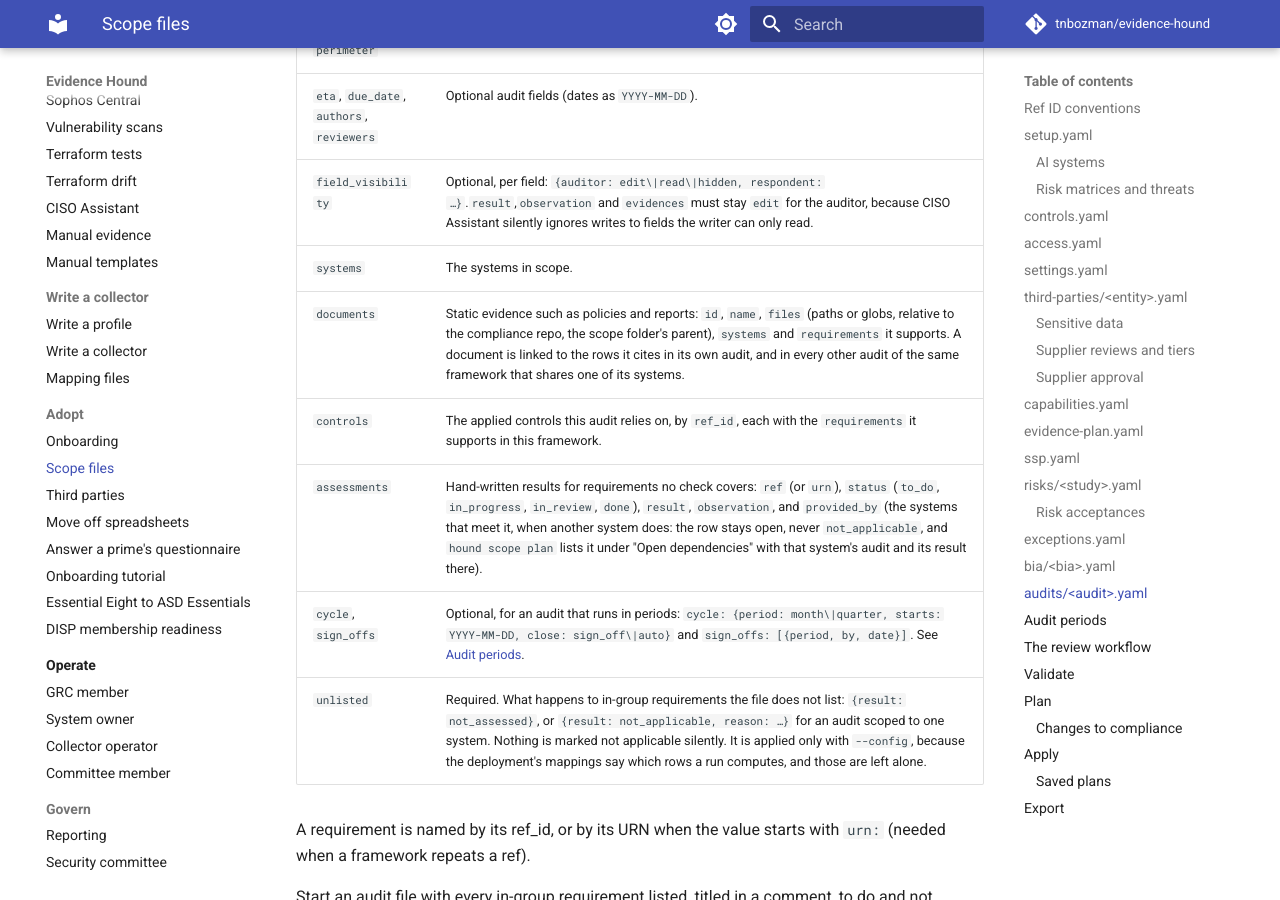
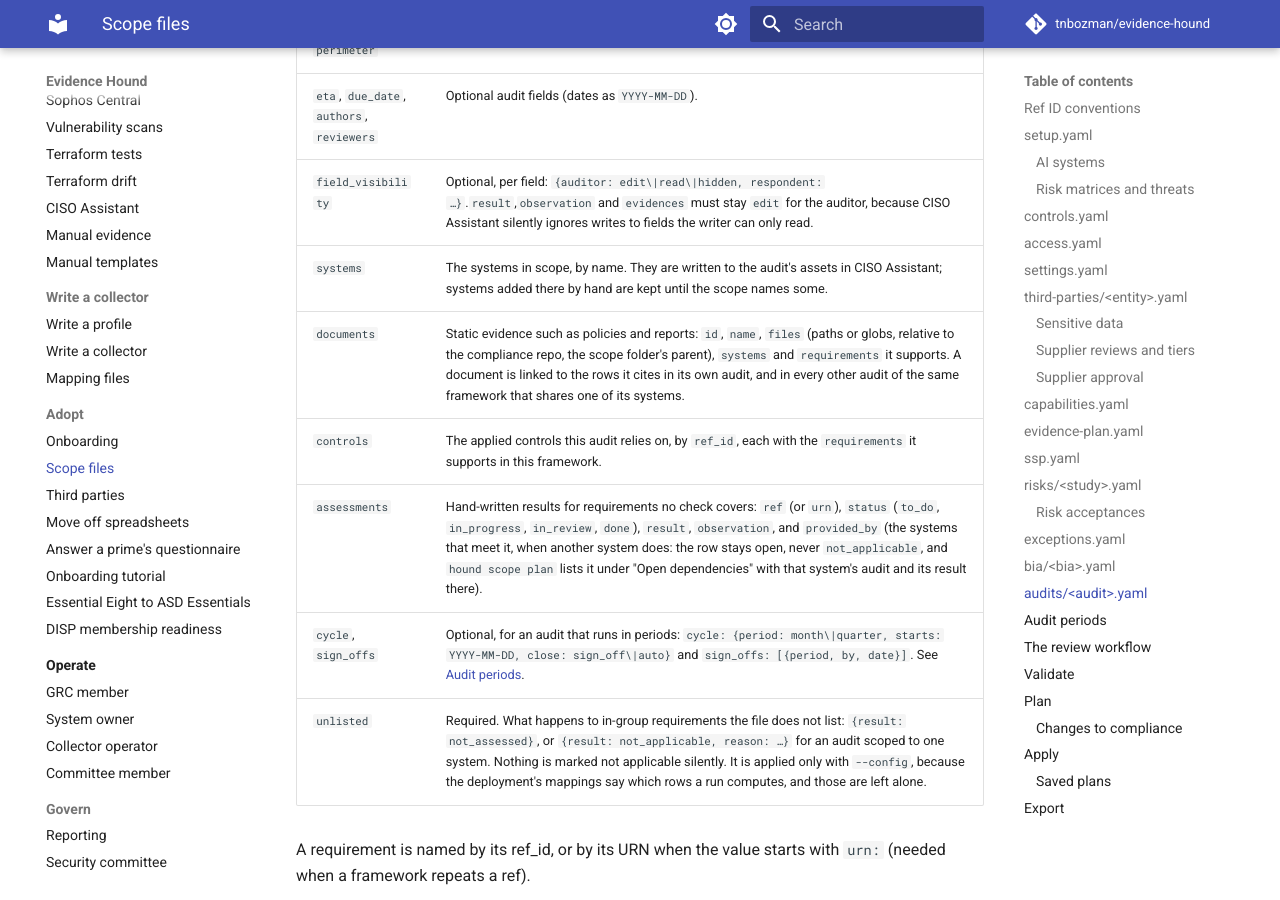
Before and after one commit to tnbozman/evidence-hound, an MkDocs documentation site: the page built from docs/scope.md, in a window 1280 px wide and 900 px high, scrolled down 17678 px. Built offline with MkDocs 1.6.1 and Material for MkDocs 9.7.7, drawn with Linux system fonts in a browser that asks for light colours; comment, search, counter and statistics services are not loaded.

Commit message:
docs(s15): audit systems in scope.md, and s15-D2 to s15-D5 under Discovered work
Co-Authored-By: Claude Opus 5.5 <noreply@anthropic.com>
Claude-Session: https://claude.ai/code/session_01QC7Mi88DCzDgw6LYwYAYhv

```diff
--- a/docs/scope.md
+++ b/docs/scope.md
@@ -501,7 +501,7 @@ as `EX-BIA-2026/Example 365/1d`.
 | `domain`, `perimeter` | Where the audit sits. |
 | `eta`, `due_date`, `authors`, `reviewers` | Optional audit fields (dates as `YYYY-MM-DD`). |
 | `field_visibility` | Optional, per field: `{auditor: edit\|read\|hidden, respondent: …}`.`result`,`observation` and `evidences` must stay `edit` for the auditor, because CISO Assistant silently ignores writes to fields the writer can only read. |
-| `systems` | The systems in scope. |
+| `systems` | The systems in scope, by name. They are written to the audit's assets in CISO Assistant; systems added there by hand are kept until the scope names some. |
 | `documents` | Static evidence such as policies and reports: `id`, `name`, `files` (paths or globs, relative to the compliance repo, the scope folder's parent), `systems` and `requirements` it supports. A document is linked to the rows it cites in its own audit, and in every other audit of the same framework that shares one of its systems. |
 | `controls` | The applied controls this audit relies on, by `ref_id`, each with the `requirements` it supports in this framework. |
 | `assessments` | Hand-written results for requirements no check covers: `ref` (or `urn`), `status` (`to_do`, `in_progress`, `in_review`, `done`), `result`, `observation`, and `provided_by` (the systems that meet it, when another system does: the row stays open, never `not_applicable`, and `hound scope plan` lists it under "Open dependencies" with that system's audit and its result there). |
```
Also changed, not shown: docs/sprints/s15-risk-threats-and-bia.md (+10 -0 lines).
